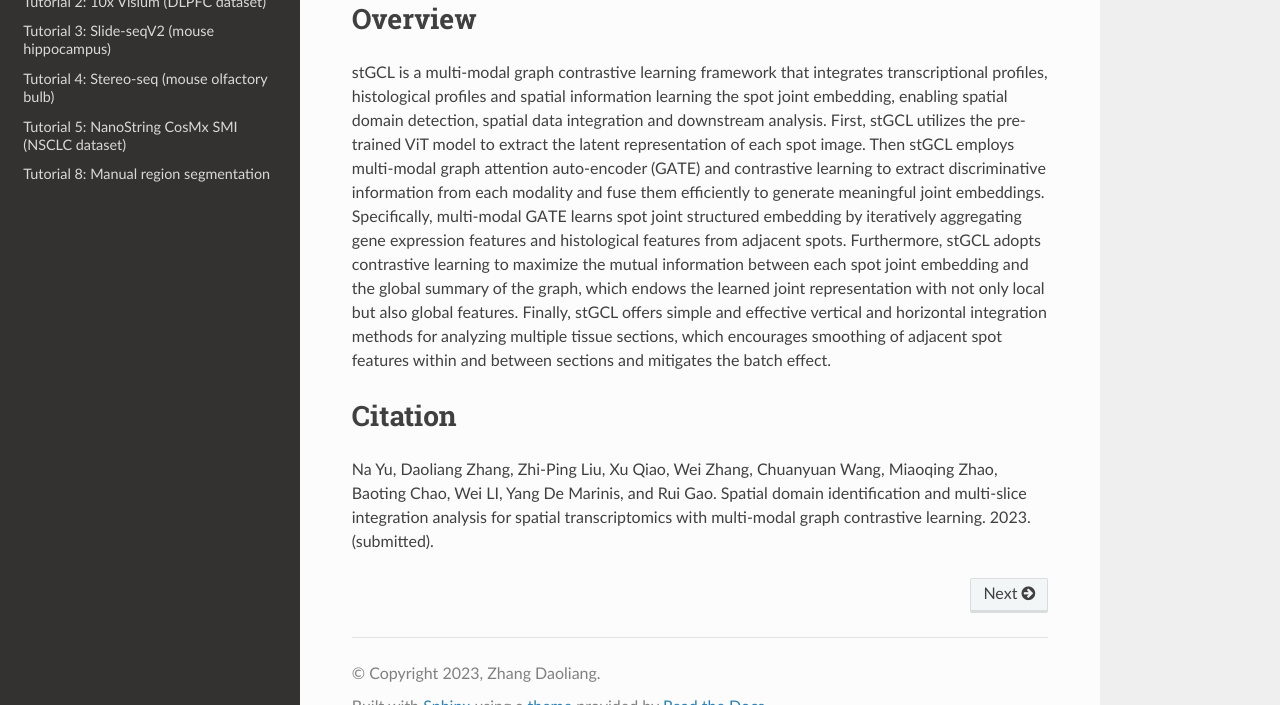
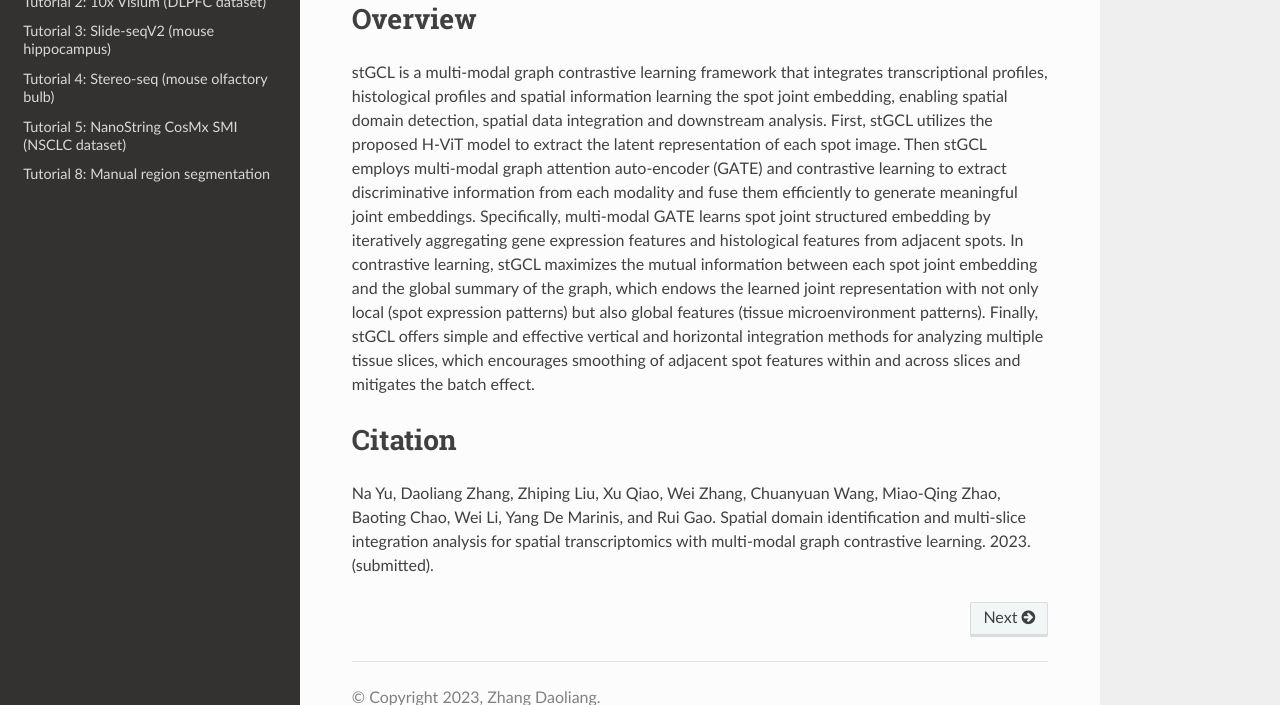
Before and after one commit to RuiGaolab/stGCL_Turorials, a Sphinx documentation site: the page built from source/index.rst, in a window 1280 px wide and 900 px high, scrolled down 838 px, cut to the strip 195-900 px from the top of the window. Built offline with Sphinx 7.4.7 and the Read the Docs theme 2.0.0, drawn with Linux system fonts in a browser that asks for light colours; pages that are not in the unit, such as notebooks, are missing from menus.

Commit message:
Add files via upload

```diff
--- a/source/Installation.rst
+++ b/source/Installation.rst
@@ -1,5 +1,5 @@
-.. stGCL documentation master file, created by
-   sphinx-quickstart on Thu Sep 16 19:43:51 2021.
+.. stGCL_Tutorials documentation master file, created by
+   sphinx-quickstart on Tue Aug  1 15:43:58 2023.
    You can adapt this file completely to your liking, but it should at least
    contain the root `toctree` directive.
 
--- a/source/index.rst
+++ b/source/index.rst
@@ -28,8 +31,8 @@ Spatial domain identification and multi-slice integration analysis for spatial t
 
 Overview
 ========
-stGCL is a multi-modal graph contrastive learning framework that integrates transcriptional profiles, histological profiles and spatial information learning the spot joint embedding, enabling spatial domain detection, spatial data integration and downstream analysis. First, stGCL utilizes the pre-trained ViT model to extract the latent representation of each spot image. Then stGCL employs multi-modal graph attention auto-encoder (GATE) and contrastive learning to extract discriminative information from each modality and fuse them efficiently to generate meaningful joint embeddings. Specifically, multi-modal GATE learns spot joint structured embedding by iteratively aggregating gene expression features and histological features from adjacent spots. Furthermore, stGCL adopts contrastive learning to maximize the mutual information between each spot joint embedding and the global summary of the graph, which endows the learned joint representation with not only local but also global features. Finally, stGCL offers simple and effective vertical and horizontal integration methods for analyzing multiple tissue sections, which encourages smoothing of adjacent spot features within and between sections and mitigates the batch effect.
+stGCL is a multi-modal graph contrastive learning framework that integrates transcriptional profiles, histological profiles and spatial information learning the spot joint embedding, enabling spatial domain detection, spatial data integration and downstream analysis. First, stGCL utilizes the proposed H-ViT model to extract the latent representation of each spot image. Then stGCL employs multi-modal graph attention auto-encoder (GATE) and contrastive learning to extract discriminative information from each modality and fuse them efficiently to generate meaningful joint embeddings. Specifically, multi-modal GATE learns spot joint structured embedding by iteratively aggregating gene expression features and histological features from adjacent spots. In contrastive learning, stGCL maximizes the mutual information between each spot joint embedding and the global summary of the graph, which endows the learned joint representation with not only local (spot expression patterns) but also global features (tissue microenvironment patterns). Finally, stGCL offers simple and effective vertical and horizontal integration methods for analyzing multiple tissue slices, which encourages smoothing of adjacent spot features within and across slices and mitigates the batch effect.
 
 Citation
 ========
-Na Yu, Daoliang Zhang, Zhi-Ping Liu, Xu Qiao, Wei Zhang, Chuanyuan Wang, Miaoqing Zhao, Baoting Chao, Wei LI, Yang De Marinis, and Rui Gao. Spatial domain identification and multi-slice integration analysis for spatial transcriptomics with multi-modal graph contrastive learning. 2023. (submitted).
+Na Yu, Daoliang Zhang, Zhiping Liu, Xu Qiao, Wei Zhang, Chuanyuan Wang, Miao-Qing Zhao, Baoting Chao, Wei Li, Yang De Marinis, and Rui Gao. Spatial domain identification and multi-slice integration analysis for spatial transcriptomics with multi-modal graph contrastive learning. 2023. (submitted).
```
Also changed, not shown: other parts of source/index.rst (+7 -4 lines).
